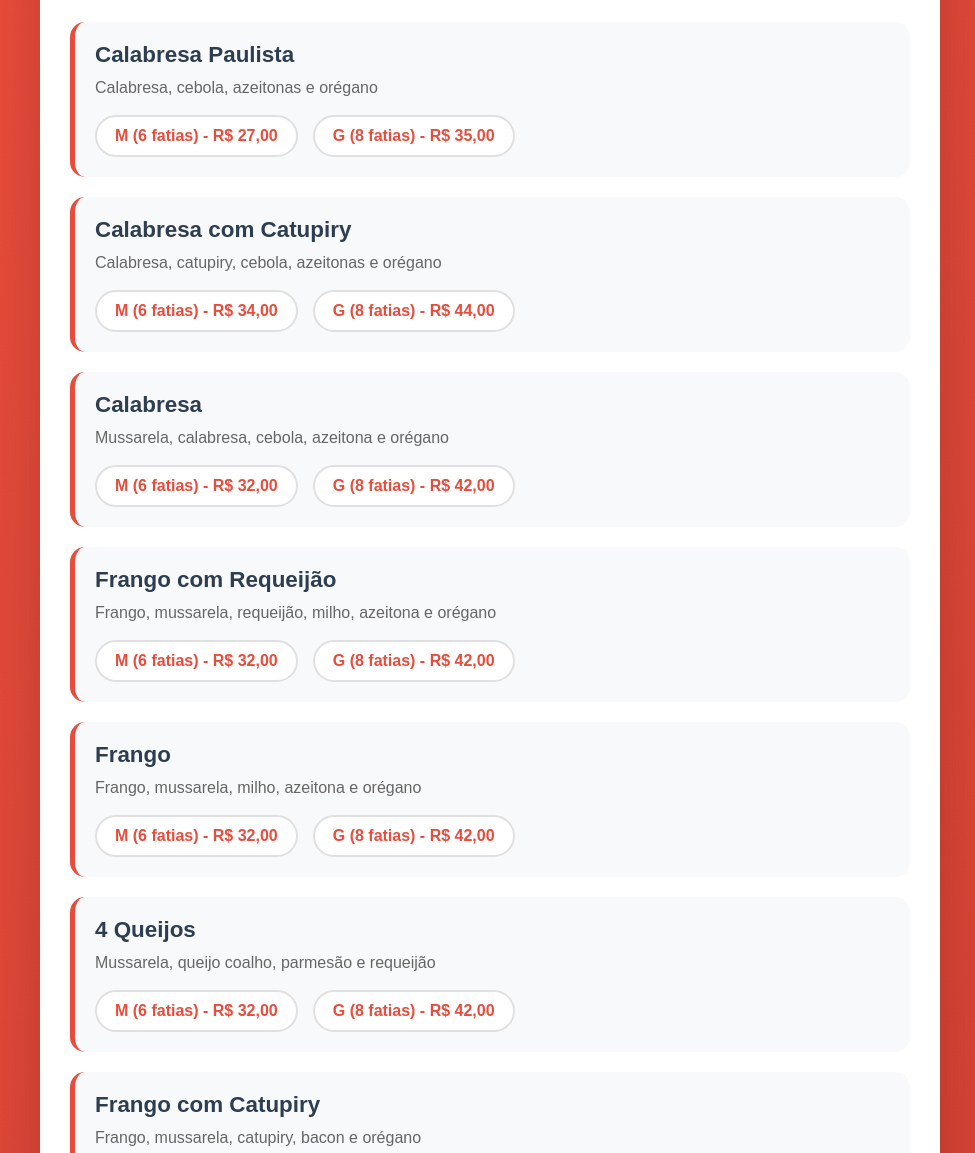
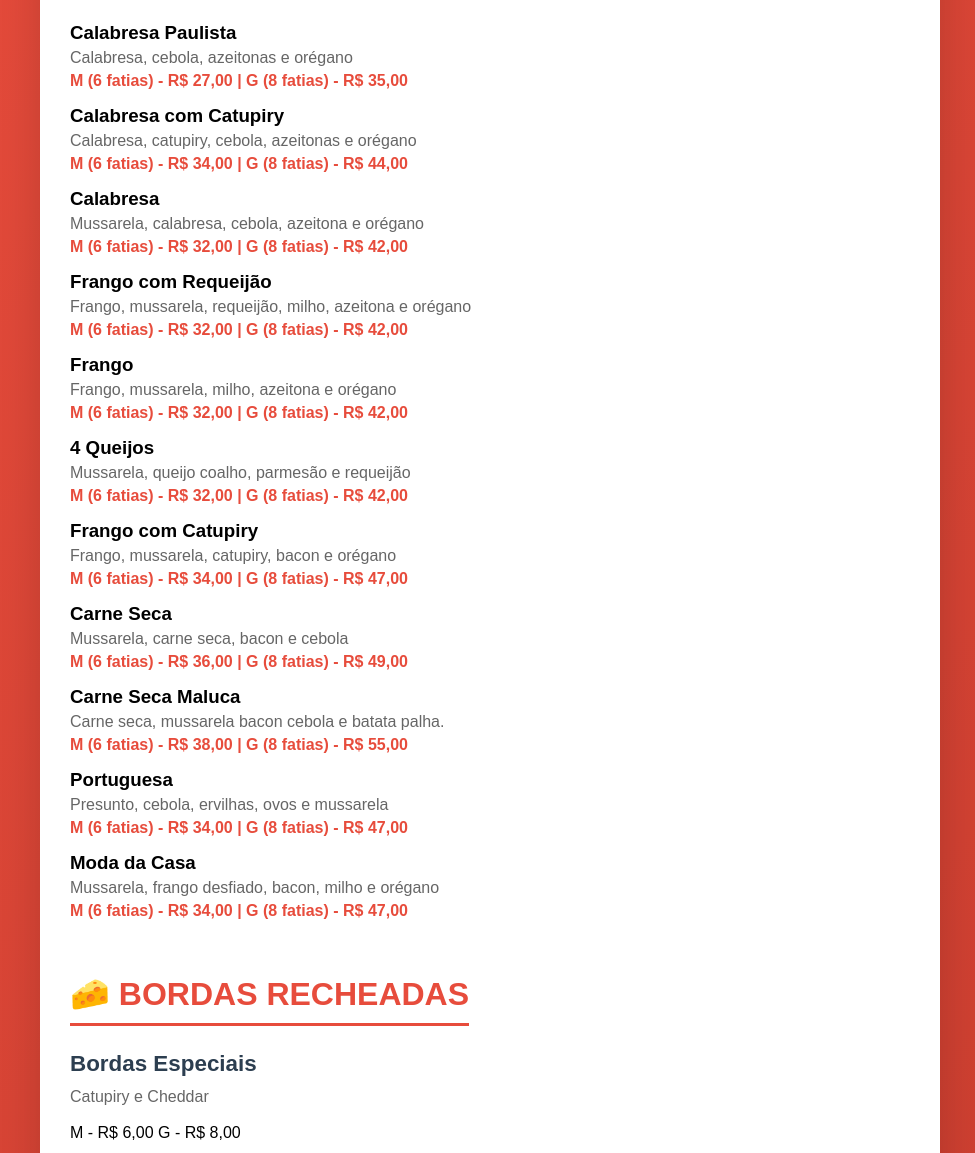
Before and after one commit to Railane-a11y/cardapio-digital, a plain HTML site: page index.html in a window 1280 px wide. Shown: the part 290-1443 px from the top of the page, without its empty margins (150-1125 px from the left). Drawn offline with Linux system fonts and the light colour scheme.

Commit message:
Add files via upload

```diff
--- a/index.html
+++ b/index.html
@@ -101,35 +101,7 @@
             gap: 20px;
         }
 
-        .item {
-            background: #f8f9fa;
-            padding: 20px;
-            border-radius: 15px;
-            border-left: 5px solid #e74c3c;
-            transition: all 0.3s ease;
-            position: relative;
-            overflow: hidden;
-        }
 
-        .item::before {
-            content: '';
-            position: absolute;
-            top: 0;
-            left: -100%;
-            width: 100%;
-            height: 100%;
-            background: linear-gradient(90deg, transparent, rgba(255,255,255,0.4), transparent);
-            transition: left 0.5s;
-        }
-
-        .item:hover::before {
-            left: 100%;
-        }
-
-        .item:hover {
-            transform: translateY(-5px);
-            box-shadow: 0 10px 25px rgba(0,0,0,0.15);
-        }
 
         .item h3 {
             color: #2c3e50;
@@ -145,30 +117,7 @@
             font-size: 1em;
         }
 
-        .sizes {
-            display: flex;
-            gap: 15px;
-            flex-wrap: wrap;
-            align-items: center;
-        }
 
-        .size {
-            background: white;
-            padding: 10px 18px;
-            border-radius: 25px;
-            border: 2px solid #e0e0e0;
-            font-weight: bold;
-            color: #e74c3c;
-            transition: all 0.3s ease;
-            font-size: 1em;
-        }
-
-        .size:hover {
-            border-color: #e0e0e0;
-            background: white;
-            color: #e74c3c;
-            transform: none;
-        }
 
         .order-section {
             background: linear-gradient(135deg, #3498db, #2980b9);
@@ -365,104 +314,63 @@
             <div class="category">
                 <h2>🍕 PIZZAS</h2>
                 <div class="items">
-                    <div class="item">
-                        <h3>Calabresa Paulista</h3>
-                        <p class="description">Calabresa, cebola, azeitonas e orégano</p>
-                        <div class="sizes">
-                            <span class="size">M (6 fatias) - R$ 27,00</span>
-                            <span class="size">G (8 fatias) - R$ 35,00</span>
-                        </div>
-                    </div>
-
-                    <div class="item">
-                        <h3>Calabresa com Catupiry</h3>
-                        <p class="description">Calabresa, catupiry, cebola, azeitonas e orégano</p>
-                        <div class="sizes">
-                            <span class="size">M (6 fatias) - R$ 34,00</span>
-                            <span class="size">G (8 fatias) - R$ 44,00</span>
-                        </div>
-                    </div>
-
-                    <div class="item">
-                        <h3>Calabresa</h3>
-                        <p class="description">Mussarela, calabresa, cebola, azeitona e orégano</p>
-                        <div class="sizes">
-                            <span class="size">M (6 fatias) - R$ 32,00</span>
-                            <span class="size">G (8 fatias) - R$ 42,00</span>
-                        </div>
-                    </div>
-
-                    <div class="item">
-                        <h3>Frango com Requeijão</h3>
-                        <p class="description">Frango, mussarela, requeijão, milho, azeitona e orégano</p>
-                        <div class="sizes">
-                            <span class="size">M (6 fatias) - R$ 32,00</span>
-                            <span class="size">G (8 fatias) - R$ 42,00</span>
-                        </div>
-                    </div>
-
-                    <div class="item">
-                        <h3>Frango</h3>
-                        <p class="description">Frango, mussarela, milho, azeitona e orégano</p>
-                        <div class="sizes">
-                            <span class="size">M (6 fatias) - R$ 32,00</span>
-                            <span class="size">G (8 fatias) - R$ 42,00</span>
-                        </div>
-                    </div>
-
-                    <div class="item">
-                        <h3>4 Queijos</h3>
-                        <p class="description">Mussarela, queijo coalho, parmesão e requeijão</p>
-                        <div class="sizes">
-                            <span class="size">M (6 fatias) - R$ 32,00</span>
-                            <span class="size">G (8 fatias) - R$ 42,00</span>
-                        </div>
-                    </div>
-
-                    <div class="item">
-                        <h3>Frango com Catupiry</h3>
-                        <p class="description">Frango, mussarela, catupiry, bacon e orégano</p>
-                        <div class="sizes">
-                            <span class="size">M (6 fatias) - R$ 34,00</span>
-                            <span class="size">G (8 fatias) - R$ 47,00</span>
-                        </div>
-                    </div>
-
-                    <div class="item">
-                        <h3>Carne Seca</h3>
-                        <p class="description">Mussarela, carne seca, bacon e cebola</p>
-                        <div class="sizes">
-                            <span class="size">M (6 fatias) - R$ 36,00</span>
-                            <span class="size">G (8 fatias) - R$ 49,00</span>
-                        </div>
-                    </div>
-
-                    <div class="item">
-                        <h3>Carne Seca Maluca</h3>
-                        <p class="description">Carne seca, mussarela bacon cebola e batata palha.</p>
-                        <div class="sizes">
-                            <span class="size">M (6 fatias) - R$ 38,00</span>
-                            <span class="size">G (8 fatias) - R$ 55,00</span>
-                        </div>
-                    </div>
-
-                    <div class="item">
-                        <h3>Portuguesa</h3>
-                        <p class="description">Presunto, cebola, ervilhas, ovos e mussarela</p>
-                        <div class="sizes">
-                            <span class="size">M (6 fatias) - R$ 34,00</span>
-                            <span class="size">G (8 fatias) - R$ 47,00</span>
-                        </div>
-                    </div>
-
-                    <div class="item">
-                        <h3>Moda da Casa</h3>
-                        <p class="description">Mussarela, frango desfiado, bacon, milho e orégano</p>
-                        <div class="sizes">
-                            <span class="size">M (6 fatias) - R$ 34,00</span>
-                            <span class="size">G (8 fatias) - R$ 47,00</span>
-                        </div>
-                    </div>
+                    <ul style="list-style: none; padding: 0;">
+                        <li style="margin-bottom: 15px;">
+                            <h3 style="margin-bottom: 5px;">Calabresa Paulista</h3>
+                            <p style="color: #666; margin-bottom: 5px;">Calabresa, cebola, azeitonas e orégano</p>
+                            <p style="font-weight: bold; color: #e74c3c;">M (6 fatias) - R$ 27,00 | G (8 fatias) - R$ 35,00</p>
+                        </li>
+                        <li style="margin-bottom: 15px;">
+                            <h3 style="margin-bottom: 5px;">Calabresa com Catupiry</h3>
+                            <p style="color: #666; margin-bottom: 5px;">Calabresa, catupiry, cebola, azeitonas e orégano</p>
+                            <p style="font-weight: bold; color: #e74c3c;">M (6 fatias) - R$ 34,00 | G (8 fatias) - R$ 44,00</p>
+                        </li>
+                        <li style="margin-bottom: 15px;">
+                            <h3 style="margin-bottom: 5px;">Calabresa</h3>
+                            <p style="color: #666; margin-bottom: 5px;">Mussarela, calabresa, cebola, azeitona e orégano</p>
+                            <p style="font-weight: bold; color: #e74c3c;">M (6 fatias) - R$ 32,00 | G (8 fatias) - R$ 42,00</p>
+                        </li>
+                        <li style="margin-bottom: 15px;">
+                            <h3 style="margin-bottom: 5px;">Frango com Requeijão</h3>
+                            <p style="color: #666; margin-bottom: 5px;">Frango, mussarela, requeijão, milho, azeitona e orégano</p>
+                            <p style="font-weight: bold; color: #e74c3c;">M (6 fatias) - R$ 32,00 | G (8 fatias) - R$ 42,00</p>
+                        </li>
+                        <li style="margin-bottom: 15px;">
+                            <h3 style="margin-bottom: 5px;">Frango</h3>
+                            <p style="color: #666; margin-bottom: 5px;">Frango, mussarela, milho, azeitona e orégano</p>
+                            <p style="font-weight: bold; color: #e74c3c;">M (6 fatias) - R$ 32,00 | G (8 fatias) - R$ 42,00</p>
+                        </li>
+                        <li style="margin-bottom: 15px;">
+                            <h3 style="margin-bottom: 5px;">4 Queijos</h3>
+                            <p style="color: #666; margin-bottom: 5px;">Mussarela, queijo coalho, parmesão e requeijão</p>
+                            <p style="font-weight: bold; color: #e74c3c;">M (6 fatias) - R$ 32,00 | G (8 fatias) - R$ 42,00</p>
+                        </li>
+                        <li style="margin-bottom: 15px;">
+                            <h3 style="margin-bottom: 5px;">Frango com Catupiry</h3>
+                            <p style="color: #666; margin-bottom: 5px;">Frango, mussarela, catupiry, bacon e orégano</p>
+                            <p style="font-weight: bold; color: #e74c3c;">M (6 fatias) - R$ 34,00 | G (8 fatias) - R$ 47,00</p>
+                        </li>
+                        <li style="margin-bottom: 15px;">
+                            <h3 style="margin-bottom: 5px;">Carne Seca</h3>
+                            <p style="color: #666; margin-bottom: 5px;">Mussarela, carne seca, bacon e cebola</p>
+                            <p style="font-weight: bold; color: #e74c3c;">M (6 fatias) - R$ 36,00 | G (8 fatias) - R$ 49,00</p>
+                        </li>
+                        <li style="margin-bottom: 15px;">
+                            <h3 style="margin-bottom: 5px;">Carne Seca Maluca</h3>
+                            <p style="color: #666; margin-bottom: 5px;">Carne seca, mussarela bacon cebola e batata palha.</p>
+                            <p style="font-weight: bold; color: #e74c3c;">M (6 fatias) - R$ 38,00 | G (8 fatias) - R$ 55,00</p>
+                        </li>
+                        <li style="margin-bottom: 15px;">
+                            <h3 style="margin-bottom: 5px;">Portuguesa</h3>
+                            <p style="color: #666; margin-bottom: 5px;">Presunto, cebola, ervilhas, ovos e mussarela</p>
+                            <p style="font-weight: bold; color: #e74c3c;">M (6 fatias) - R$ 34,00 | G (8 fatias) - R$ 47,00</p>
+                        </li>
+                        <li style="margin-bottom: 15px;">
+                            <h3 style="margin-bottom: 5px;">Moda da Casa</h3>
+                            <p style="color: #666; margin-bottom: 5px;">Mussarela, frango desfiado, bacon, milho e orégano</p>
+                            <p style="font-weight: bold; color: #e74c3c;">M (6 fatias) - R$ 34,00 | G (8 fatias) - R$ 47,00</p>
+                        </li>
+                    </ul>
                 </div>
             </div>
 
```
